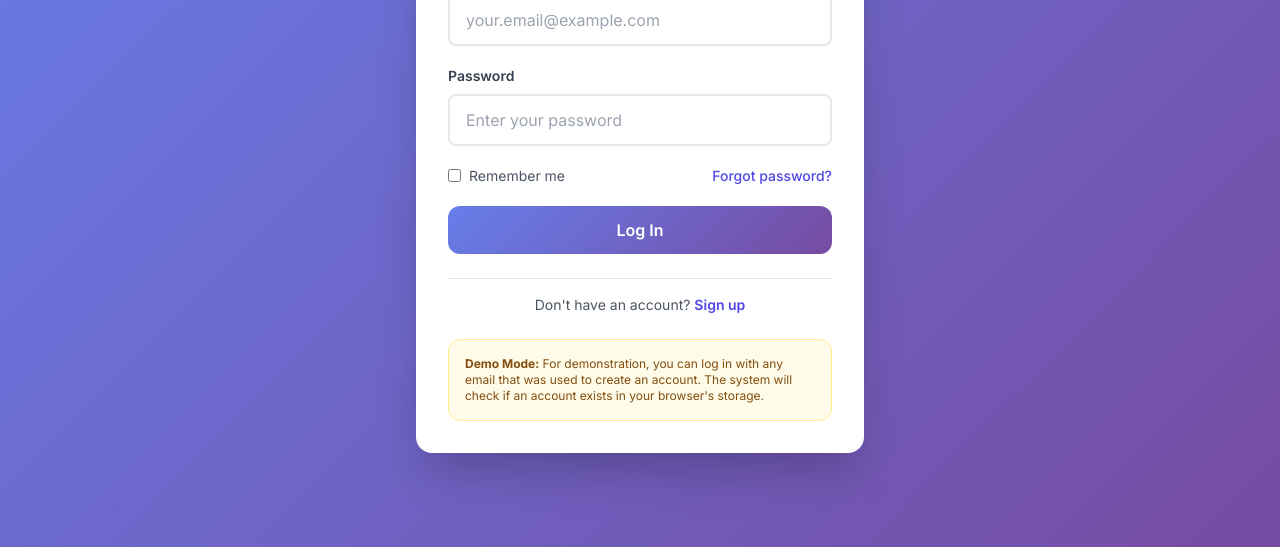
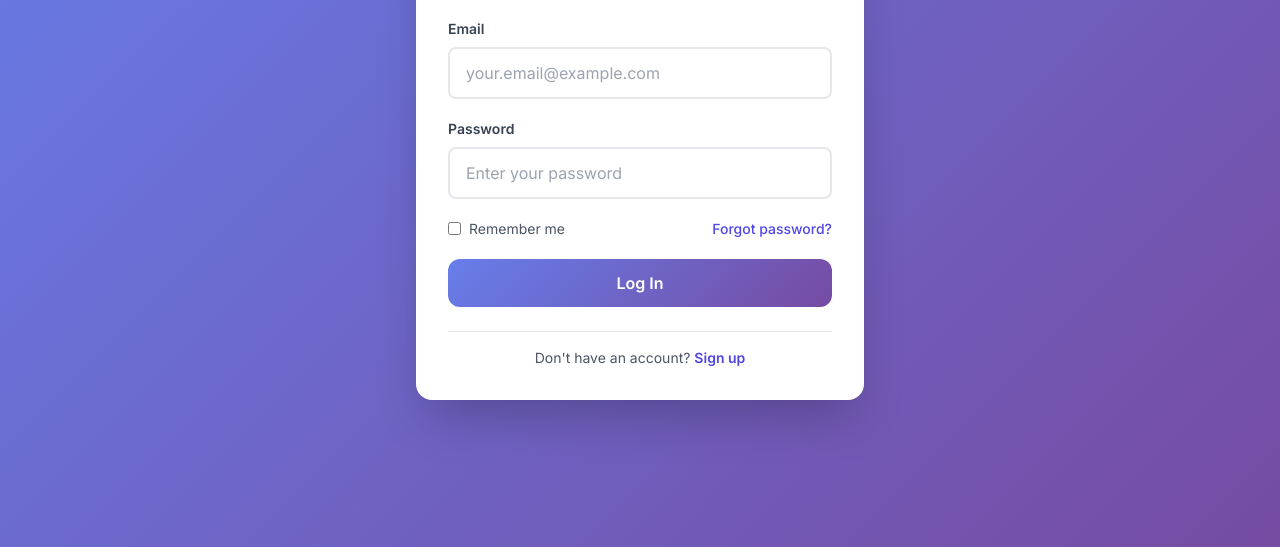
Before and after one commit to soysebiche/masterplan, a plain HTML site: page login.html in a window 1280 px wide. Shown: the part 253-800 px from the top of the page. Drawn offline with nearby package versions, Linux system fonts and the light colour scheme.

Commit message:
Remove demo mode message from login page

```diff
--- a/login.html
+++ b/login.html
@@ -96,13 +96,6 @@
                 Don't have an account? <a href="signupmodal.html" class="text-indigo-600 font-semibold hover:underline">Sign up</a>
             </p>
         </div>
-
-        <!-- Demo Note -->
-        <div class="bg-yellow-50 border border-yellow-200 rounded-xl p-4 mt-4">
-            <p class="text-xs text-yellow-800">
-                <strong>Demo Mode:</strong> For demonstration, you can log in with any email that was used to create an account. The system will check if an account exists in your browser's storage.
-            </p>
-        </div>
     </div>
 
     <script>
```
